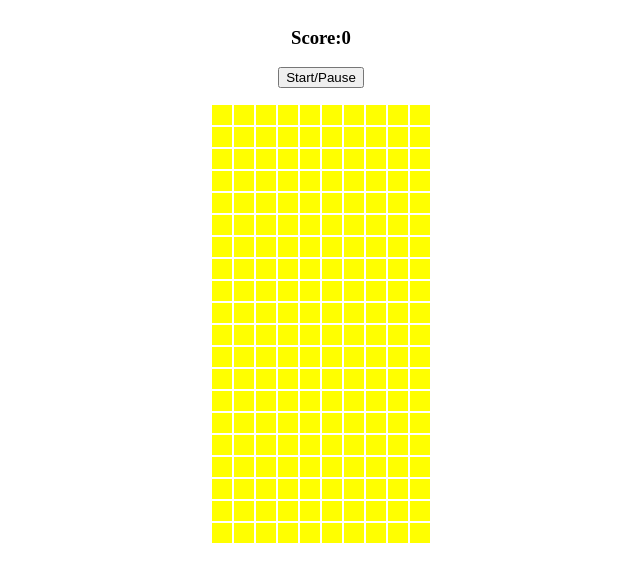
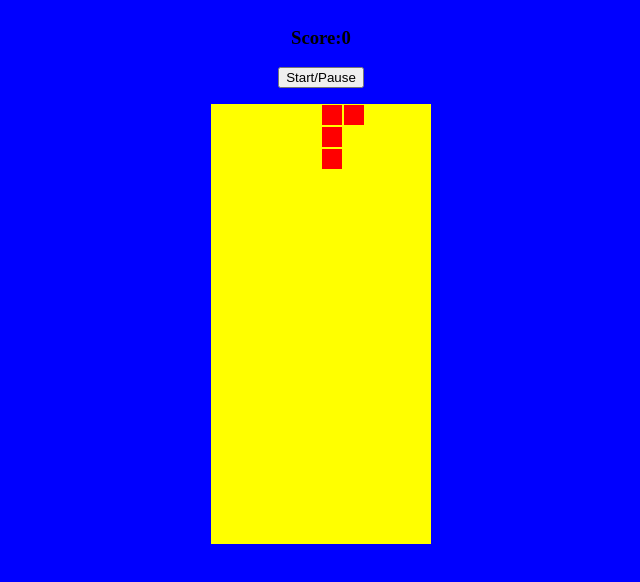
Before and after one commit to Olisun/Tetris, a plain HTML site: page index.html in a window 1280 px wide. Shown: the whole page, without its empty margins (319-959 px from the left). Drawn offline with Linux system fonts and the light colour scheme.

Commit message:
finished setting up the tetris shape arrays.  added logic to draw the starting position.

```diff
--- a/app.js
+++ b/app.js
@@ -21,7 +21,42 @@ document.addEventListener('DOMContentLoaded', () => {
     [width + 1, width + 2, width * 2, width * 2 + 1]
   ]
 
-  squares.forEach(square => {
+  const tTetromino = [
+    [1, width, width + 1, width + 2],
+    [1, width + 1, width + 2, width * 2 + 1],
+    [width, width + 1, width + 2, width * 2 + 1],
+    [1, width, width + 1, width * 2 + 1]
+  ]
 
-  })
+  const oTetromino = [
+    [0, 1, width, width + 1],
+    [0, 1, width, width + 1],
+    [0, 1, width, width + 1],
+    [0, 1, width, width + 1],
+  ]
+
+  const iTetromino = [
+    [1, width + 1, width * 2 + 1, width * 3 + 1],
+    [width, width + 1, width + 2, width + 3],
+    [1, width + 1, width * 2 + 1, width * 3 + 1],
+    [width, width + 1, width + 2, width + 3]
+  ]
+
+  // Putting all the tetris shapes into an array.
+  const theTetrominos = [lTetromino, zTetromino, tTetromino, oTetromino, iTetromino];
+
+  let currentPosition = 4;
+  let current = theTetrominos[0][0];
+
+  console.log(squares[currentPosition])
+
+  // Draw the first rotation in the first tetromino buy adding the tetromino style in styles.css to the squares with classList.add().
+  function draw() {
+    current.forEach(index => {
+      squares[currentPosition + index].classList.add('tetromino');
+    })
+  }
+
+  draw();
+
 })
--- a/styles.css
+++ b/styles.css
@@ -1,3 +1,15 @@
+body {
+  background-color: blue;
+}
+
+h3 {
+  display: inline-block;
+}
+
+button {
+  display: inline-block;
+}
+
 .outer-container {
   text-align: center;
 }
@@ -16,20 +28,15 @@
   height: 440px;
   display: flex;
   flex-wrap: wrap;
+  background-color: yellow;
 }
 
 .grid div {
   height: 20px;
   width: 20px;
-  /* border: 1px solid red; */
   margin: 1px;
-  background-color: yellow;
 }
 
-h3 {
-  display: inline-block;
+.tetromino {
+  background-color: red;
 }
-
-button {
-  display: inline-block;
-}
```
Also changed, not shown: index.html (line endings or trailing spaces).
